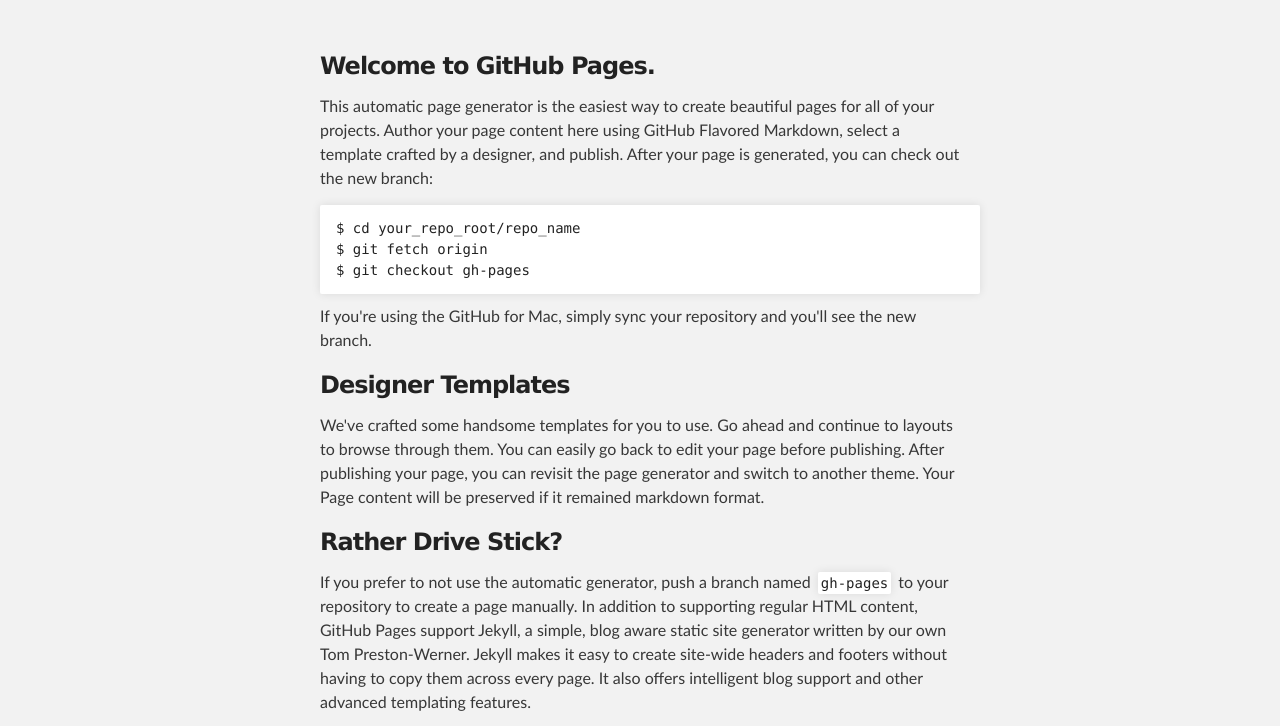
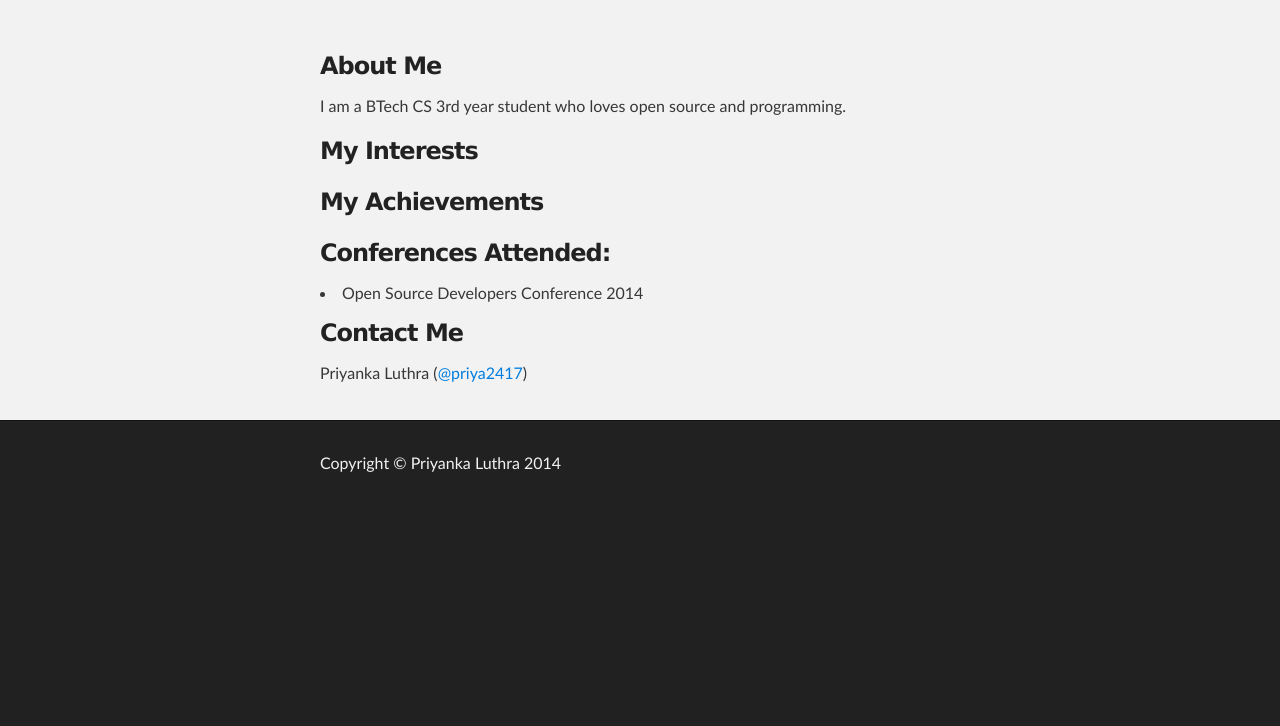
Before and after one commit to priya2417/priya2417.github.io, a plain HTML site: page index.html in a window 1280 px wide. Shown: the part 212-938 px from the top of the page. After the commit the page ends 800 px from the top, so only its background shows below. Drawn offline with Linux system fonts and the light colour scheme.

Commit message:
relayout

```diff
--- a/index.html
+++ b/index.html
@@ -28,43 +28,35 @@
     <div id="main_content_wrap" class="outer">
       <section id="main_content" class="inner">
         <h3>
-<a name="welcome-to-github-pages" class="anchor" href="#welcome-to-github-pages"><span class="octicon octicon-link"></span></a>Welcome to GitHub Pages.</h3>
+<a name="welcome-to-github-pages" class="anchor" href="#welcome-to-github-pages"><span class="octicon octicon-link"></span></a>About Me</h3>
 
-<p>This automatic page generator is the easiest way to create beautiful pages for all of your projects. Author your page content here using GitHub Flavored Markdown, select a template crafted by a designer, and publish. After your page is generated, you can check out the new branch:</p>
-
-<pre><code>$ cd your_repo_root/repo_name
-$ git fetch origin
-$ git checkout gh-pages
-</code></pre>
-
-<p>If you're using the GitHub for Mac, simply sync your repository and you'll see the new branch.</p>
+<p>I am a BTech CS 3rd year student who loves open source and programming.</p>
 
 <h3>
-<a name="designer-templates" class="anchor" href="#designer-templates"><span class="octicon octicon-link"></span></a>Designer Templates</h3>
+<name="designer-templates" class="anchor" href="#designer-templates"><span class="octicon octicon-link">My Interests</span></h3>
 
-<p>We've crafted some handsome templates for you to use. Go ahead and continue to layouts to browse through them. You can easily go back to edit your page before publishing. After publishing your page, you can revisit the page generator and switch to another theme. Your Page content will be preserved if it remained markdown format.</p>
+<p></p>
 
 <h3>
-<a name="rather-drive-stick" class="anchor" href="#rather-drive-stick"><span class="octicon octicon-link"></span></a>Rather Drive Stick?</h3>
+<a name="rather-drive-stick" class="anchor" href="#rather-drive-stick"><span class="octicon octicon-link"></span></a>My Achievements</h3>
 
-<p>If you prefer to not use the automatic generator, push a branch named <code>gh-pages</code> to your repository to create a page manually. In addition to supporting regular HTML content, GitHub Pages support Jekyll, a simple, blog aware static site generator written by our own Tom Preston-Werner. Jekyll makes it easy to create site-wide headers and footers without having to copy them across every page. It also offers intelligent blog support and other advanced templating features.</p>
+<p></p>
 
 <h3>
-<a name="authors-and-contributors" class="anchor" href="#authors-and-contributors"><span class="octicon octicon-link"></span></a>Authors and Contributors</h3>
-
-<p>You can <a href="https://github.com/blog/821" class="user-mention">@mention</a> a GitHub username to generate a link to their profile. The resulting <code>&lt;a&gt;</code> element will link to the contributor's GitHub Profile. For example: In 2007, Chris Wanstrath (<a href="https://github.com/defunkt" class="user-mention">@defunkt</a>), PJ Hyett (<a href="https://github.com/pjhyett" class="user-mention">@pjhyett</a>), and Tom Preston-Werner (<a href="https://github.com/mojombo" class="user-mention">@mojombo</a>) founded GitHub.</p>
+<a name="authors-and-contributors" class="anchor" href="#authors-and-contributors"><span class="octicon octicon-link"></span></a>Conferences Attended:</h3>
+<li>Open Source Developers Conference 2014</li>
 
 <h3>
-<a name="support-or-contact" class="anchor" href="#support-or-contact"><span class="octicon octicon-link"></span></a>Support or Contact</h3>
-
-<p>Having trouble with Pages? Check out the documentation at <a href="http://help.github.com/pages">http://help.github.com/pages</a> or contact <a href="mailto:support@github.com">support@github.com</a> and we’ll help you sort it out.</p>
+<name="support-or-contact" class="anchor" href="#support-or-contact"><span class="octicon octicon-link">Contact Me</span></h3>
+<p>Priyanka Luthra (<a href="https://github.com/priya2417" class="user-mention">@priya2417</a>)</p>
+<p></p>
       </section>
     </div>
 
     <!-- FOOTER  -->
     <div id="footer_wrap" class="outer">
       <footer class="inner">
-        <p>Published with <a href="http://pages.github.com">GitHub Pages</a></p>
+         <p> Copyright &copy Priyanka Luthra 2014 </p>
       </footer>
     </div>
 
```
